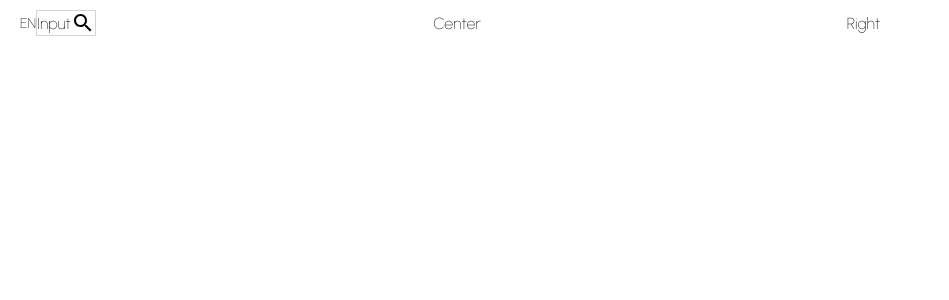
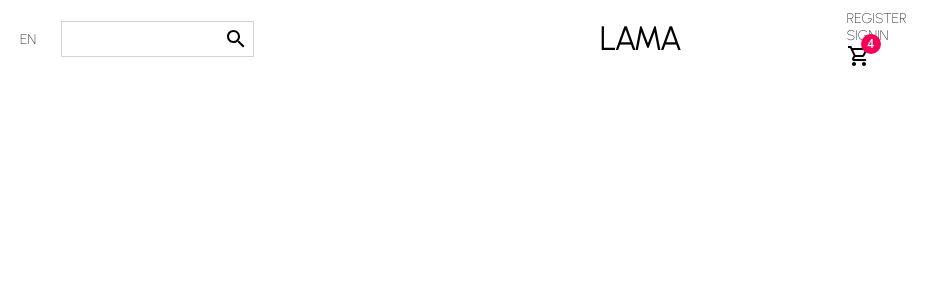
Before and after one commit to chalana1995/E-commerce-app, a React (Create React App) app in the folder ecommerce-app/: page / in a window 1280 px wide. Shown: the top 300 px of the page, without its empty margins (0-949 px from the left). Built offline with nearby package versions, Linux system fonts and the light colour scheme.

Commit message:
finish  nav bar 1st part

```diff
--- a/ecommerce-app/src/components/NavBar.jsx
+++ b/ecommerce-app/src/components/NavBar.jsx
@@ -1,6 +1,7 @@
-import { Search } from "@material-ui/icons";
+import { Search, ShoppingCartOutlined } from "@material-ui/icons";
 import React from "react";
 import styled from "styled-components";
+import { Badge } from "@material-ui/core";
 
 const NavBar = () => {
   return (
@@ -9,12 +10,22 @@ const NavBar = () => {
         <Left>
           <Language>EN</Language>
           <SearchContainer>
-            Input
+            <Input />
             <Search />
           </SearchContainer>
         </Left>
-        <Center>Center</Center>
-        <Right>Right</Right>
+        <Center>
+          <Logo>LAMA</Logo>
+        </Center>
+        <Right>
+          <MenuItem>REGISTER</MenuItem>
+          <MenuItem>SIGNIN</MenuItem>
+          <MenuItem>
+            <Badge badgeContent={4} color="secondary">
+              <ShoppingCartOutlined />
+            </Badge>
+          </MenuItem>
+        </Right>
       </Wrapper>
     </Container>
   );
@@ -45,15 +56,31 @@ const Language = styled.span`
 `;
 
 const SearchContainer = styled.div`
-  border: 1px solid lightgray;
+  border: 0.5px solid lightgray;
   display: flex;
   align-items: center;
+  margin-left: 25px;
+  padding: 5px;
+`;
+
+const Input = styled.input`
+  border: none;
 `;
 
 const Center = styled.div`
   flex: 1;
+  text-align: center;
+`;
+
+const Logo = styled.h1`
+  font-weight: bold;
 `;
 
 const Right = styled.div`
   flex: 1;
 `;
+
+const MenuItem = styled.div`
+  font-size: 14px;
+  cursor: pointer;
+`;
```
